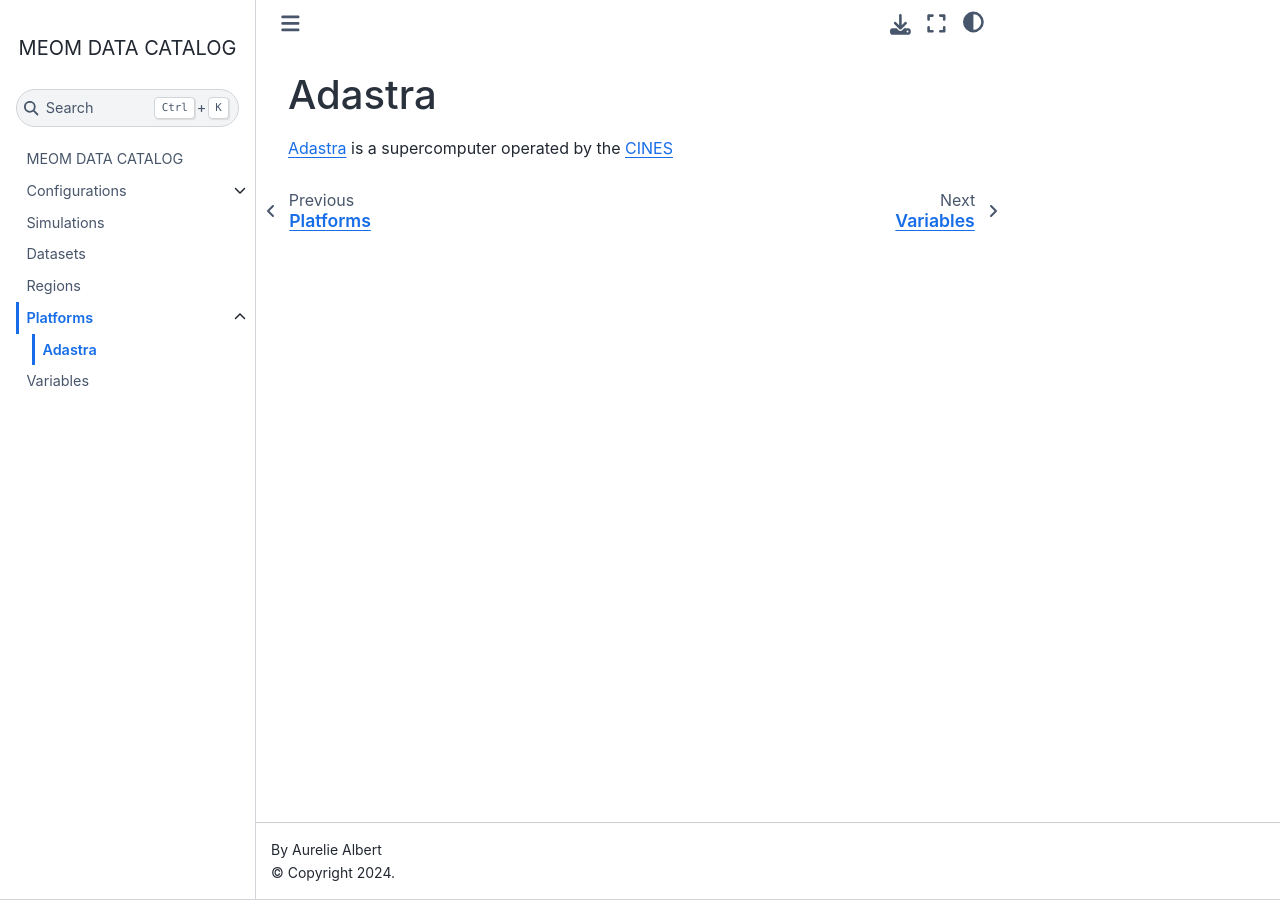
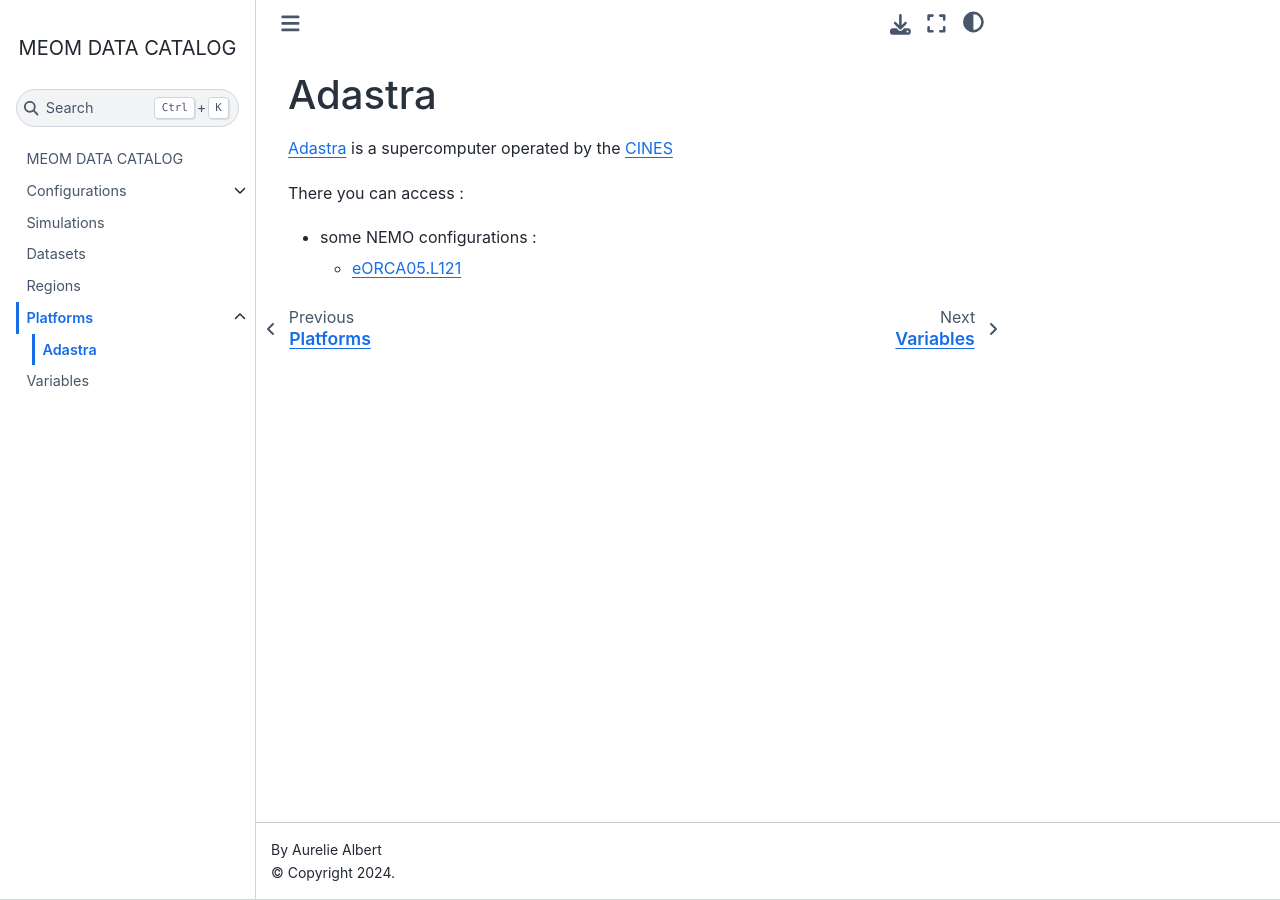
Before and after one commit to meom-group/demo-jupyterbook, a Jupyter Book: the page built from platforms/adastra.md, in a window 1280 px wide. Built offline with Jupyter Book 1.0.4 settings and Sphinx 7.4.7 and the Sphinx Book theme 1.1.4, drawn with Linux system fonts in a browser that asks for light colours.

Commit message:
Update adastra.md

```diff
--- a/platforms/adastra.md
+++ b/platforms/adastra.md
@@ -1,3 +1,8 @@
 # Adastra
 
 [Adastra](https://www.cines.fr/calcul/adastra/) is a supercomputer operated by the [CINES](https://www.cines.fr)
+
+There you can access :
+
+  - some NEMO configurations :
+      - [eORCA05.L121](../configurations/eORCA05.L121.md)
```
